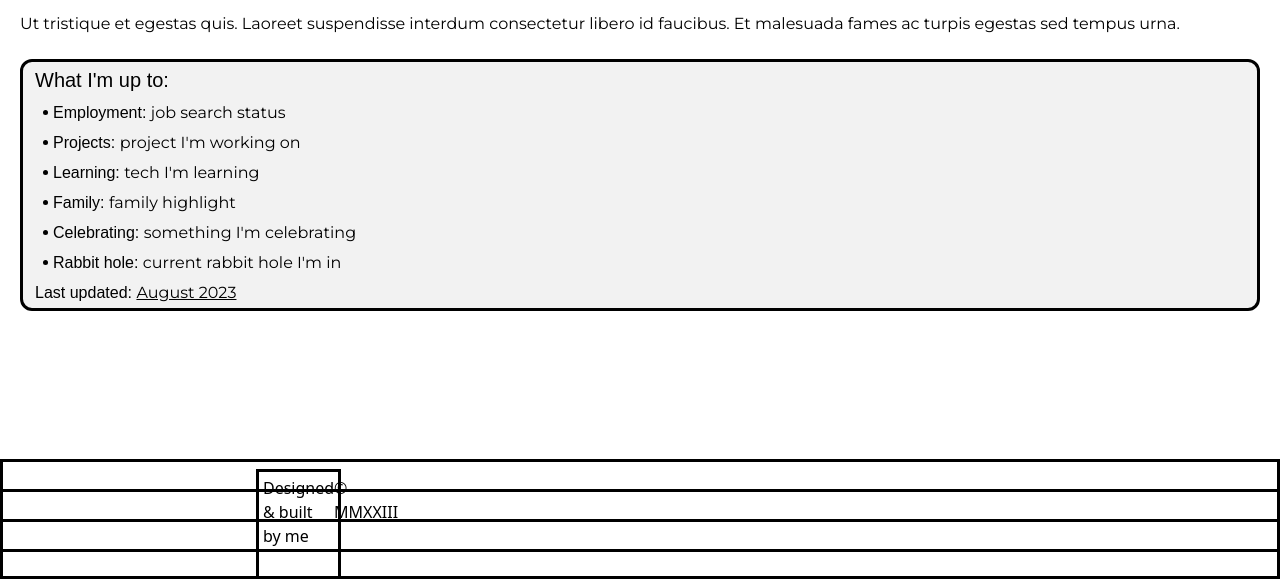
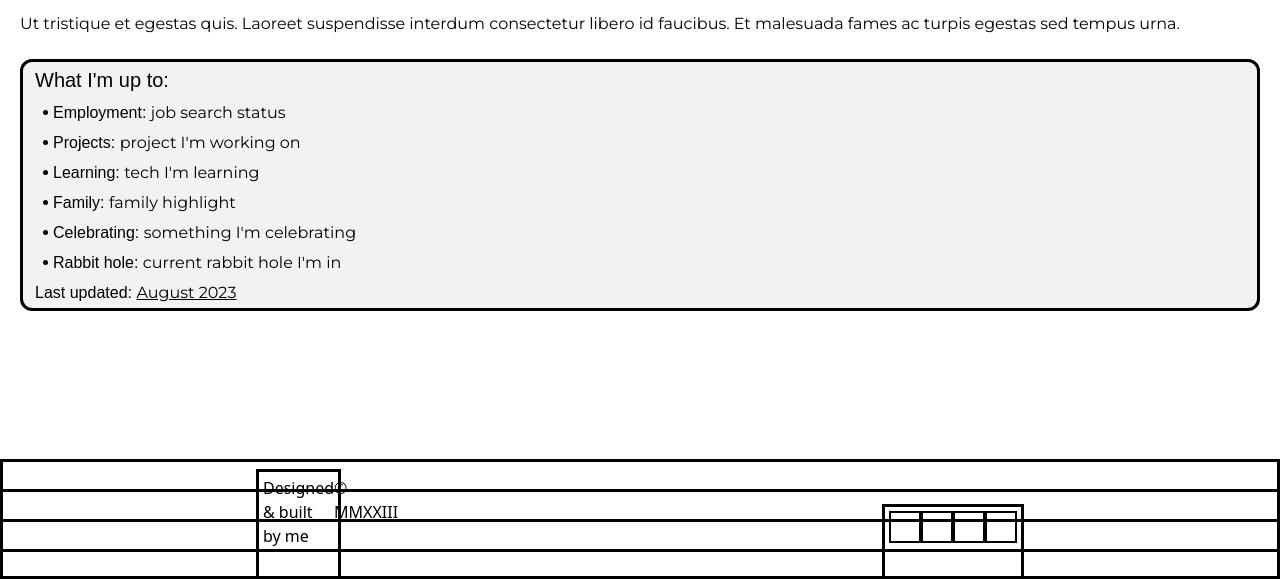
Before and after one commit to jongranados/portfolio, an Astro site: page / in a window 1280 px wide. Shown: the part 311-890 px from the top of the page. Built offline with nearby package versions, Linux system fonts and the light colour scheme; Astro itself is replaced by a stand-in of ours; a web font is replaced by a local one.

Commit message:
feat: implement Footer contact-me subcomponent

```diff
--- a/src/components/Footer.astro
+++ b/src/components/Footer.astro
@@ -24,6 +24,31 @@
 		class="w-full h-[60px] absolute bottom-0 border-[3px] border-black"
 	>
 	</div>
+	<div
+		class="h-[75px] absolute bottom-0 right-[20%] p-1 w-min max-w-1/2 flex flex-row justify-center items-start border-[3px] border-black"
+	>
+		<a
+			href=""
+			class="w-8 h-8 border-[2px] border-black"
+		>
+		</a>
+		<a
+			href=""
+			class="w-8 h-8 border-[2px] border-black"
+		>
+		</a>
+		<a
+			href=""
+			class="w-8 h-8 border-[2px] border-black"
+		>
+		</a>
+		<a
+			href=""
+			class="w-8 h-8 border-[2px] border-black"
+		>
+		</a>
+	</div>
+
     <div
 		class="w-full h-[30px] absolute bottom-0 border-[3px] border-black"
 	>
```
